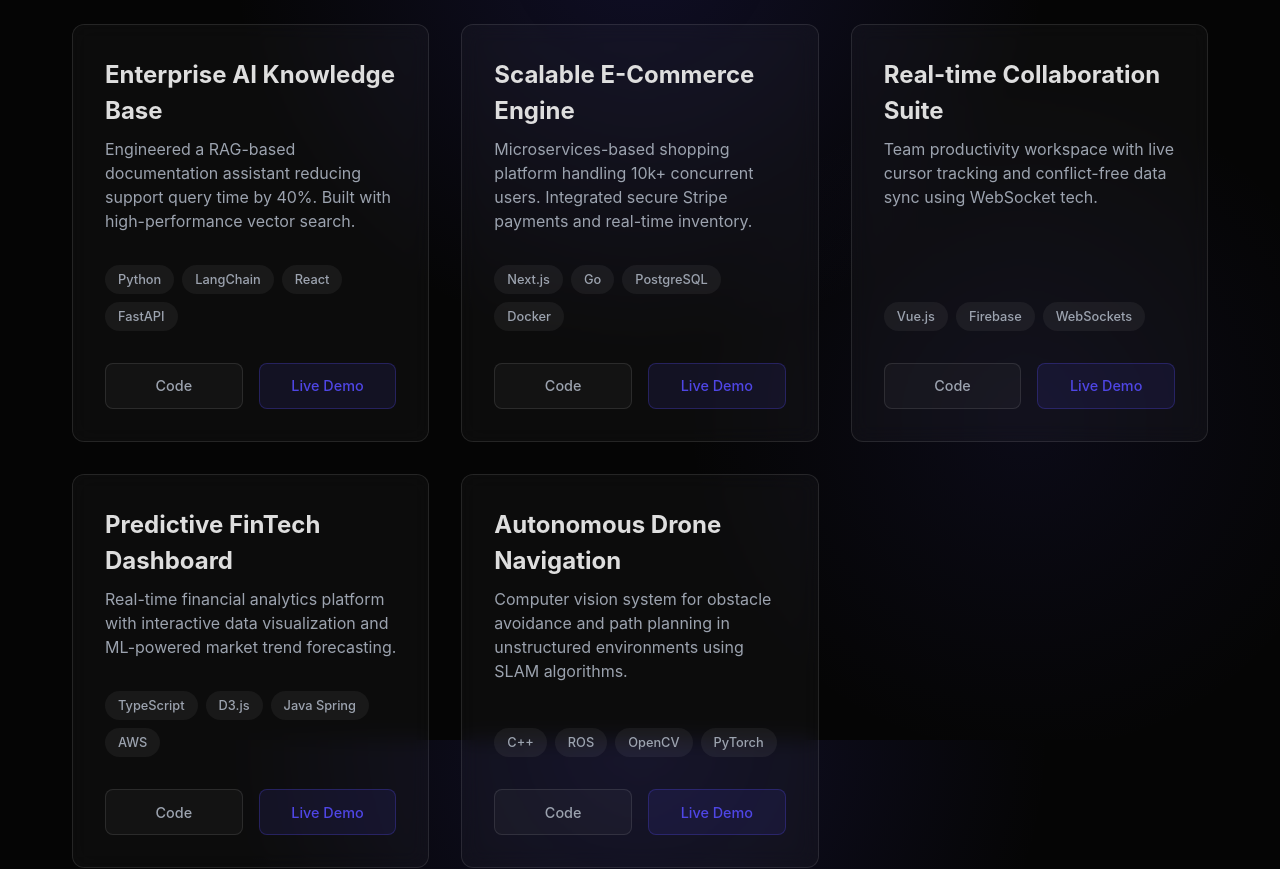
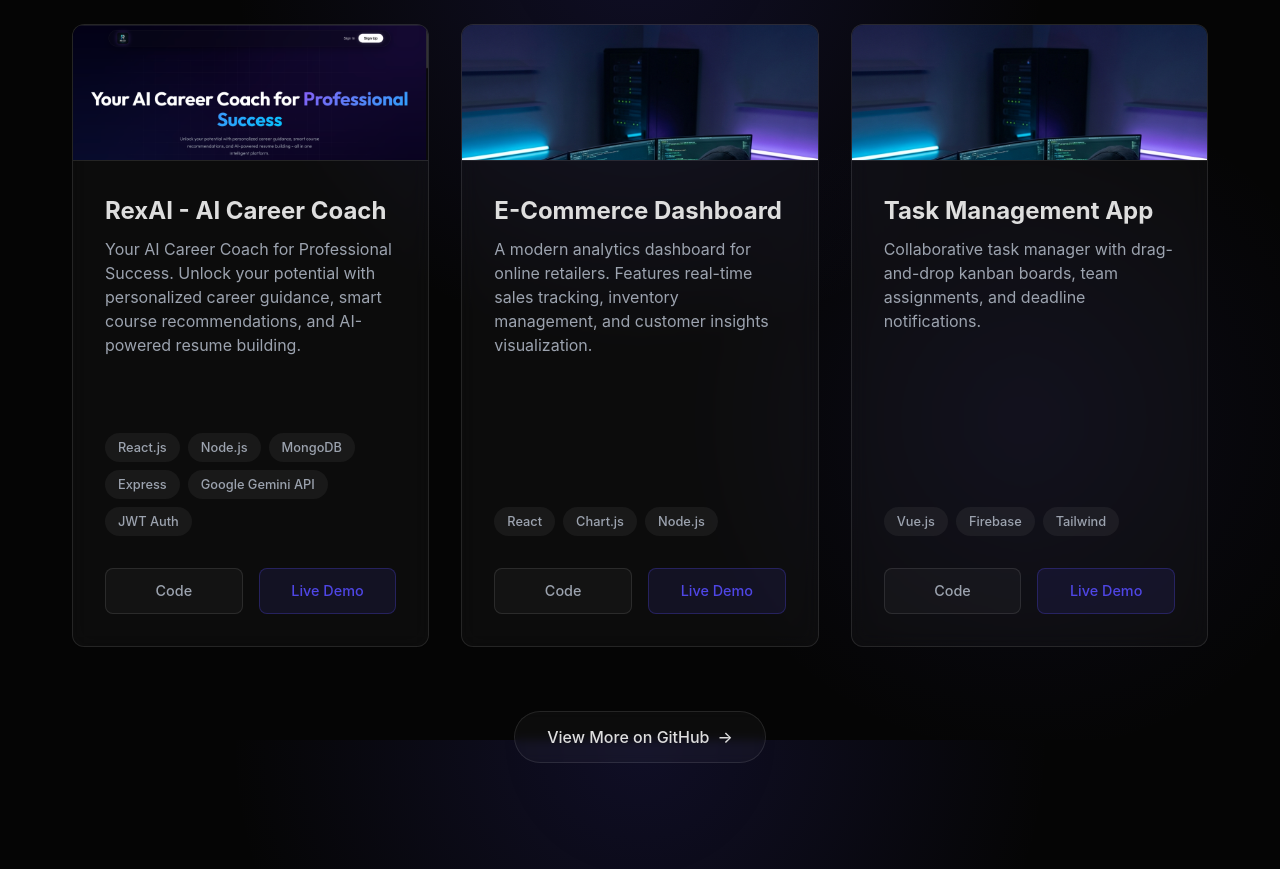
Before and after one commit to aaryan-codes56/portfolio, a React (Vite) app: page / in a window 1280 px wide. Shown: the part 1660-2529 px from the top of the page. Built offline with nearby package versions, Linux system fonts and the light colour scheme.

Commit message:
projects

```diff
--- a/src/components/Work/Work.css
+++ b/src/components/Work/Work.css
@@ -18,7 +18,6 @@
 
 .project-card {
     background: var(--glass-bg);
-    padding: var(--spacing-md);
     border-radius: var(--border-radius);
     border: 1px solid var(--border-color);
     transition: all var(--transition-medium);
@@ -36,10 +35,30 @@
     transform: translateY(-8px);
 }
 
+.project-image-container {
+    width: 100%;
+    height: 180px;
+    overflow: hidden;
+    border-bottom: 1px solid var(--border-color);
+}
+
+.project-image {
+    width: 100%;
+    height: 100%;
+    object-fit: cover;
+    object-position: top;
+    transition: transform var(--transition-medium);
+}
+
+.project-card:hover .project-image {
+    transform: scale(1.05);
+}
+
 .project-content {
     display: flex;
     flex-direction: column;
     height: 100%;
+    padding: var(--spacing-md);
 }
 
 .project-title {
--- a/src/components/Work/Work.jsx
+++ b/src/components/Work/Work.jsx
@@ -2,46 +2,36 @@ import React from 'react';
 import './Work.css';
 import { motion } from 'framer-motion';
 
+import rexAiPreview from '../../assets/images/rex-ai-preview.png';
+import heroStock from '../../assets/hero-stock.png';
+
 const projects = [
     {
         id: 1,
-        title: 'Enterprise AI Knowledge Base',
-        description: 'Engineered a RAG-based documentation assistant reducing support query time by 40%. Built with high-performance vector search.',
-        tags: ['Python', 'LangChain', 'React', 'FastAPI'],
-        demoLink: '#',
-        codeLink: '#'
+        title: 'RexAI - AI Career Coach',
+        description: 'Your AI Career Coach for Professional Success. Unlock your potential with personalized career guidance, smart course recommendations, and AI-powered resume building.',
+        tags: ['React.js', 'Node.js', 'MongoDB', 'Express', 'Google Gemini API', 'JWT Auth'],
+        demoLink: 'https://rexxai.netlify.app/',
+        codeLink: 'https://github.com/aaryan-codes56/rex-ai.git',
+        image: rexAiPreview
     },
     {
         id: 2,
-        title: 'Scalable E-Commerce Engine',
-        description: 'Microservices-based shopping platform handling 10k+ concurrent users. Integrated secure Stripe payments and real-time inventory.',
-        tags: ['Next.js', 'Go', 'PostgreSQL', 'Docker'],
+        title: 'E-Commerce Dashboard',
+        description: 'A modern analytics dashboard for online retailers. Features real-time sales tracking, inventory management, and customer insights visualization.',
+        tags: ['React', 'Chart.js', 'Node.js'],
         demoLink: '#',
-        codeLink: '#'
+        codeLink: '#',
+        image: heroStock
     },
     {
         id: 3,
-        title: 'Real-time Collaboration Suite',
-        description: 'Team productivity workspace with live cursor tracking and conflict-free data sync using WebSocket tech.',
-        tags: ['Vue.js', 'Firebase', 'WebSockets'],
+        title: 'Task Management App',
+        description: 'Collaborative task manager with drag-and-drop kanban boards, team assignments, and deadline notifications.',
+        tags: ['Vue.js', 'Firebase', 'Tailwind'],
         demoLink: '#',
-        codeLink: '#'
-    },
-    {
-        id: 4,
-        title: 'Predictive FinTech Dashboard',
-        description: 'Real-time financial analytics platform with interactive data visualization and ML-powered market trend forecasting.',
-        tags: ['TypeScript', 'D3.js', 'Java Spring', 'AWS'],
-        demoLink: '#',
-        codeLink: '#'
-    },
-    {
-        id: 5,
-        title: 'Autonomous Drone Navigation',
-        description: 'Computer vision system for obstacle avoidance and path planning in unstructured environments using SLAM algorithms.',
-        tags: ['C++', 'ROS', 'OpenCV', 'PyTorch'],
-        demoLink: '#',
-        codeLink: '#'
+        codeLink: '#',
+        image: heroStock
     }
 ];
 
@@ -78,6 +68,9 @@ const Work = () => {
                             }}
                             whileHover={{ y: -10 }}
                         >
+                            <div className="project-image-container">
+                                <img src={project.image} alt={project.title} className="project-image" />
+                            </div>
                             <div className="project-content">
                                 <h3 className="project-title">{project.title}</h3>
                                 <p className="project-description">{project.description}</p>
```
Also changed, not shown: src/assets/images/rex-ai-preview.png (added).
